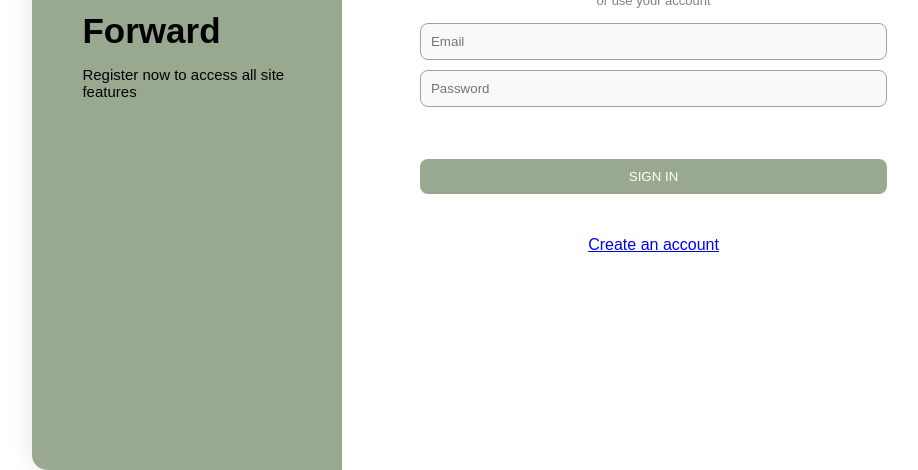
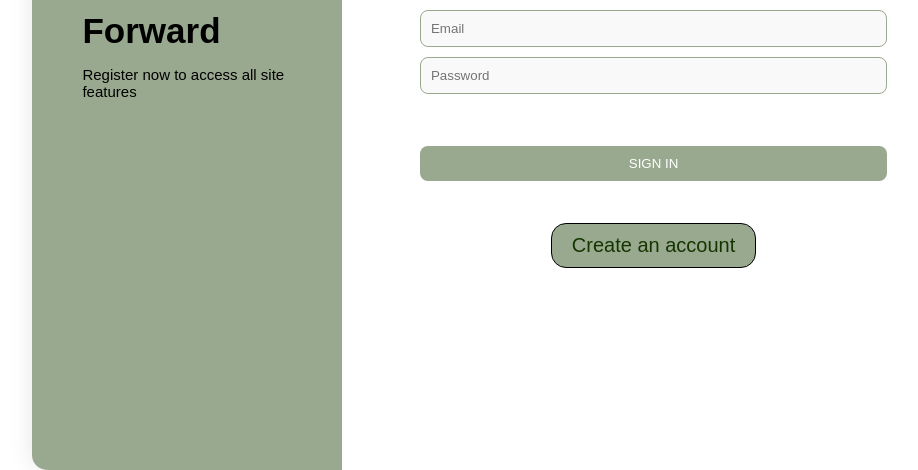
Before and after one commit to dolla2924/restaurant2934, a plain HTML site: page index.html in a window 1280 px wide. Shown: the part 330-800 px from the top of the page, without its empty margins (141-1059 px from the left). Drawn offline with Linux system fonts and the light colour scheme; no server answers.

Commit message:
login.css

```diff
--- a/login.css
+++ b/login.css
@@ -269,3 +269,15 @@ height: 100vh;
 width: 100%;
 }
 }
+
+.login{
+      color:  #143500;
+      background-color:  #99a98f;
+      font-size: 20px;
+      text-decoration: none;
+      border: 1px solid black;
+      padding: 10px 20px;
+      border-radius: 15px;
+      font-weight: 500;
+      transition: .5s;
+}
```
